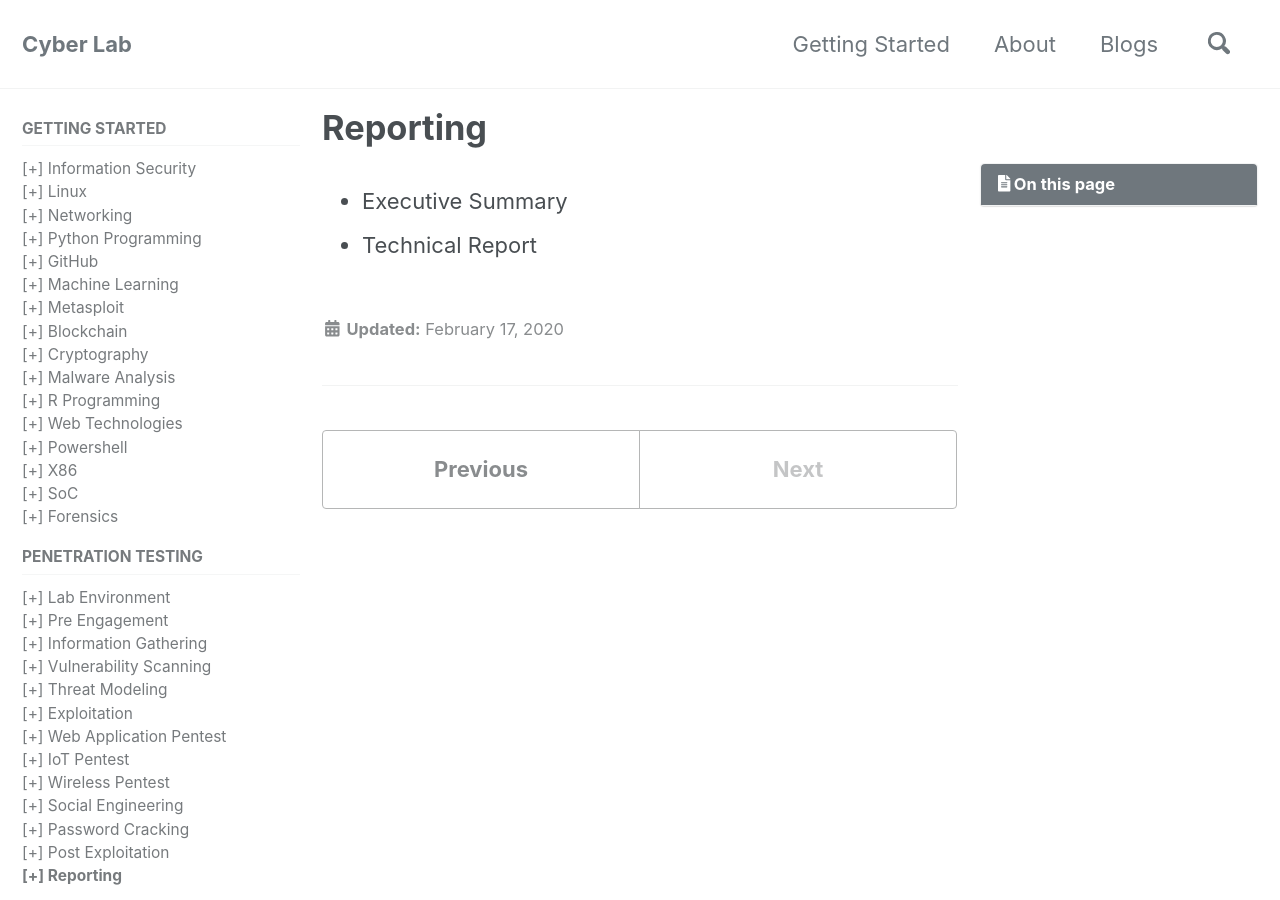
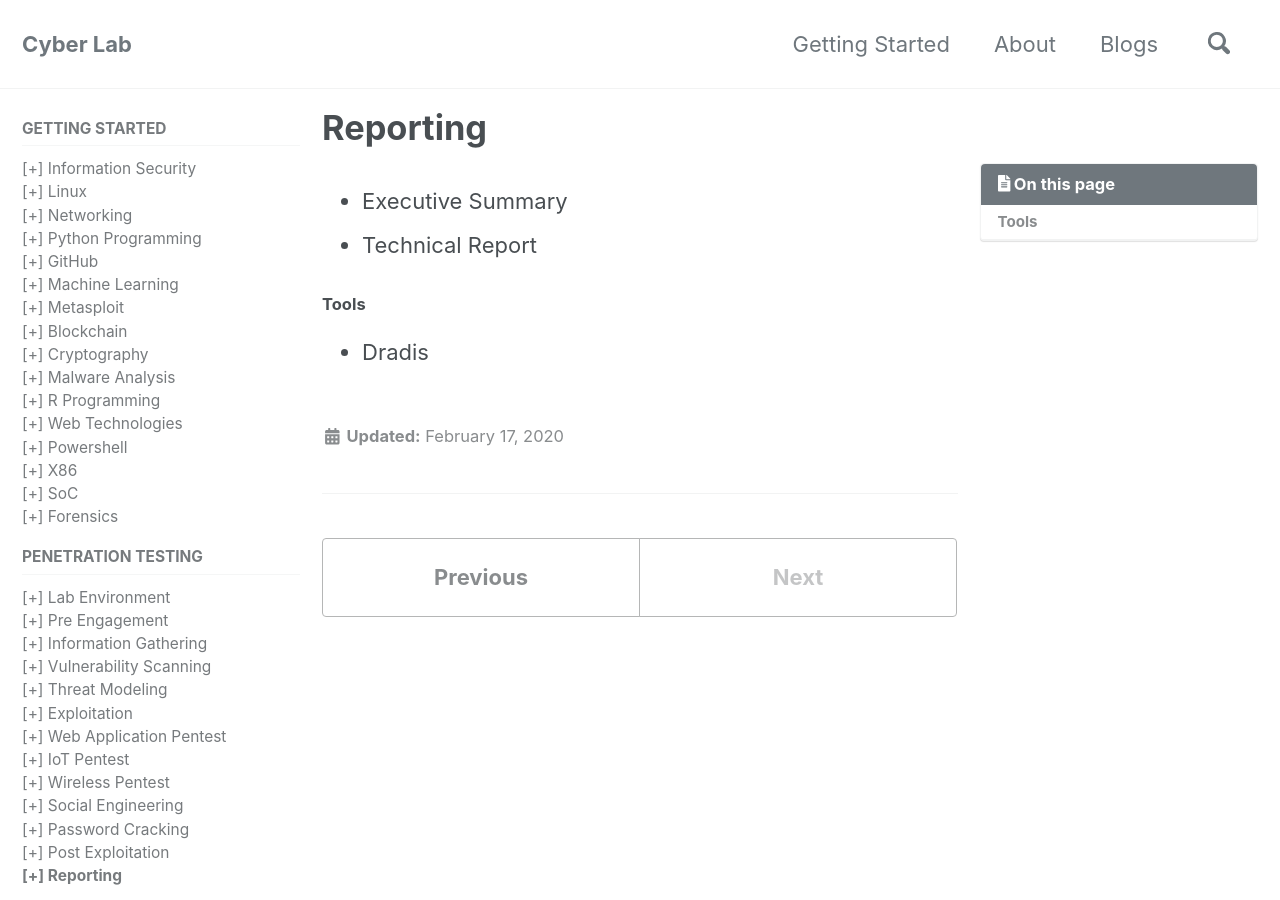
Before and after one commit to mohareti/cyberlab, a Jekyll site: the page built from _pentest/90_reporting.md, in a window 1280 px wide and 900 px high. Built offline with Jekyll 4.4.1, drawn with Linux system fonts in a browser that asks for light colours; cached includes are drawn as plain includes; nearby versions of some CDN libraries.

Commit message:
Update 90_reporting.md

```diff
--- a/_pentest/90_reporting.md
+++ b/_pentest/90_reporting.md
@@ -7,3 +7,6 @@ toc: true
 
 - Executive Summary
 - Technical Report
+
+#### Tools
+- Dradis
```
